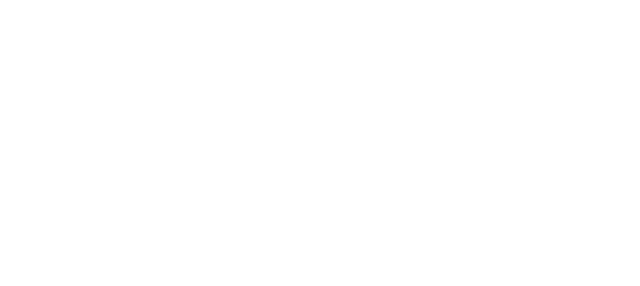
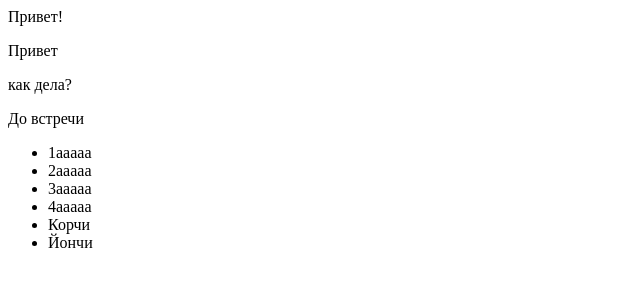
Before and after one commit to AndreiLipski/javascript, a plain HTML site: page index.html in a window 1280 px wide. Shown: the whole page, without its empty margins (0-640 px from the left). Drawn offline with Linux system fonts and the light colour scheme.

Commit message:
home work 1

```diff
--- a/index.html
+++ b/index.html
@@ -7,6 +7,25 @@
     <title>JavaScript</title>
 </head>
 <body>
+    <div data-say-hi="yes" class="atribut">Привет!</div>
+    <div class="main">
+        <p class="main_p">Привет</p>
+        <p class="main_p">как дела?</p>
+        <p class="main_p">До встречи</p>
+    </div>
+    <div class="second">
+        <ul class="second__list">
+            <li class="second__li">1aaaaa</li>
+            <li class="second__li">2aaaaa</li>
+            <li class="second__li">3aaaaa</li>
+            <li class="second__li" id="a4">4aaaaa</li>
+            <li>Корчи</li>
+            <li>Йончи</li>
+        </ul>
+    </div>
+    <div class="like"></div>
+    <div class="subscribe"></div>
+    <div class="like subscribe"></div>
     <script src="js/script.js"></script>
 </body>
 </html>
```
Also changed, not shown: js/script.js (+92 -0 lines).
